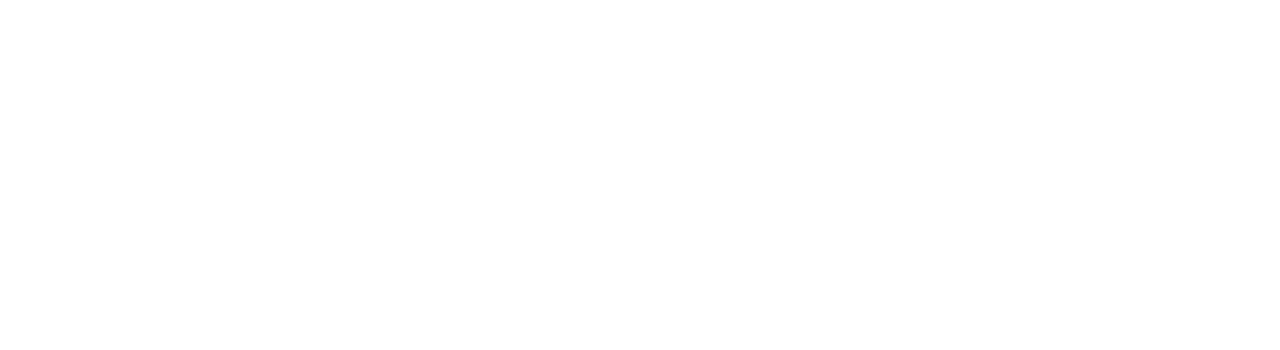
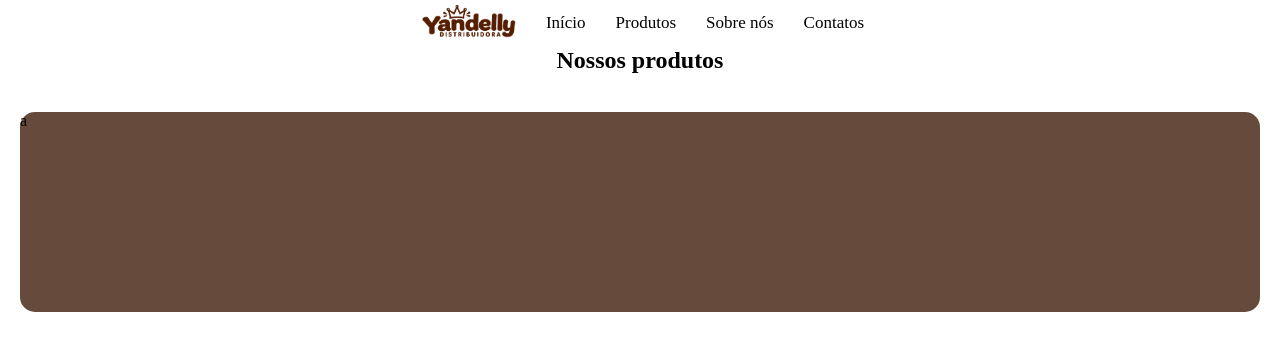
Before and after one commit to Luiza-l/Yandelly, a plain HTML site: page index.html in a window 1280 px wide. Drawn offline with Linux system fonts and the light colour scheme.

Commit message:
Inicio da página de inicio

```diff
--- a/index.html
+++ b/index.html
@@ -7,19 +7,42 @@
     <title></title>
 </head>
 <body>
+
     <header>
+        <a href="index.html"><img src="imagens/Logo Yanelly Distribuidora com Coroa.webp" alt="" id="logo"></a>
         <nav>
-            <a href=""></a>
-            <a href=""></a>
-            <a href=""></a>
-            <a href=""></a>
+            <a href="./index.html" class="link-nav">Início</a>
+            <a href="./ " class="link-nav">Produtos</a>
+            <a href="./" class="link-nav">Sobre nós</a>
+            <a href="./" class="link-nav">Contatos</a>
         </nav>
     </header>
     <main>
+        <section>
+           <!-- <img src="./imagens/Banner Yandelly_ Doces e Snacks.webp" id="banner">  -->
+        </section>
+        <section id="nossos-produtos">
+            <article>
+                <h2>Nossos produtos</h2>
+                <div id="categorias">
+                    <img src="" alt="">
+                    <img src="" alt="">
+                    <img src="" alt="">
+                    <img src="" alt="">
+                </div>
+            </article>
+        </section>
 
+        <section>
+            <article id="ofertas">
+                a
+            </article>
+        </section>
     </main>
     <footer>
 
     </footer>
+
+    <script src="main.js"></script>
 </body>
 </html>
--- a/style.css
+++ b/style.css
@@ -0,0 +1,60 @@
+*{
+    margin: 0;
+    padding: 0;
+    box-sizing: border-box;
+}
+
+body{
+    background-color: #ffffff;
+}
+header{
+    background-color: #ffffff;
+    display: flex;
+    gap: 20px;
+    align-items: center;
+    justify-content: center;
+}
+
+nav{
+    display: flex;
+    gap: 20px;
+}
+
+#logo{
+    width: 110px;
+    padding: 5px;
+    padding-left: 10px;
+    justify-content: flex-start;
+}
+
+.link-nav{
+    text-decoration: none;
+    color: rgb(0, 0, 0);
+    padding: 5px;
+    align-items: center;
+    font-size: 17px;
+}
+
+.link-nav:hover{
+    background-color: hsl(32, 100%, 55%);
+    color: white;
+    border-radius: 10px;
+    padding: 5px;
+
+}
+
+#banner{
+    width: 100%;
+    background-color: #FEEEDB;
+}
+
+h2{
+    text-align: center;
+}
+
+#ofertas{
+    background-color: #664b3c;
+    margin: 20px;
+    height: 200px;
+    border-radius: 15px;
+}
```
Also changed, not shown: imagens/Banner Yandelly_ Doces e Snacks.webp (added), imagens/Logo Yanelly Distribuidora com Coroa.webp (added), imagens/lançamentos (1).png (added), imagens/logo.png (added), main.js (added), 2 other files.
